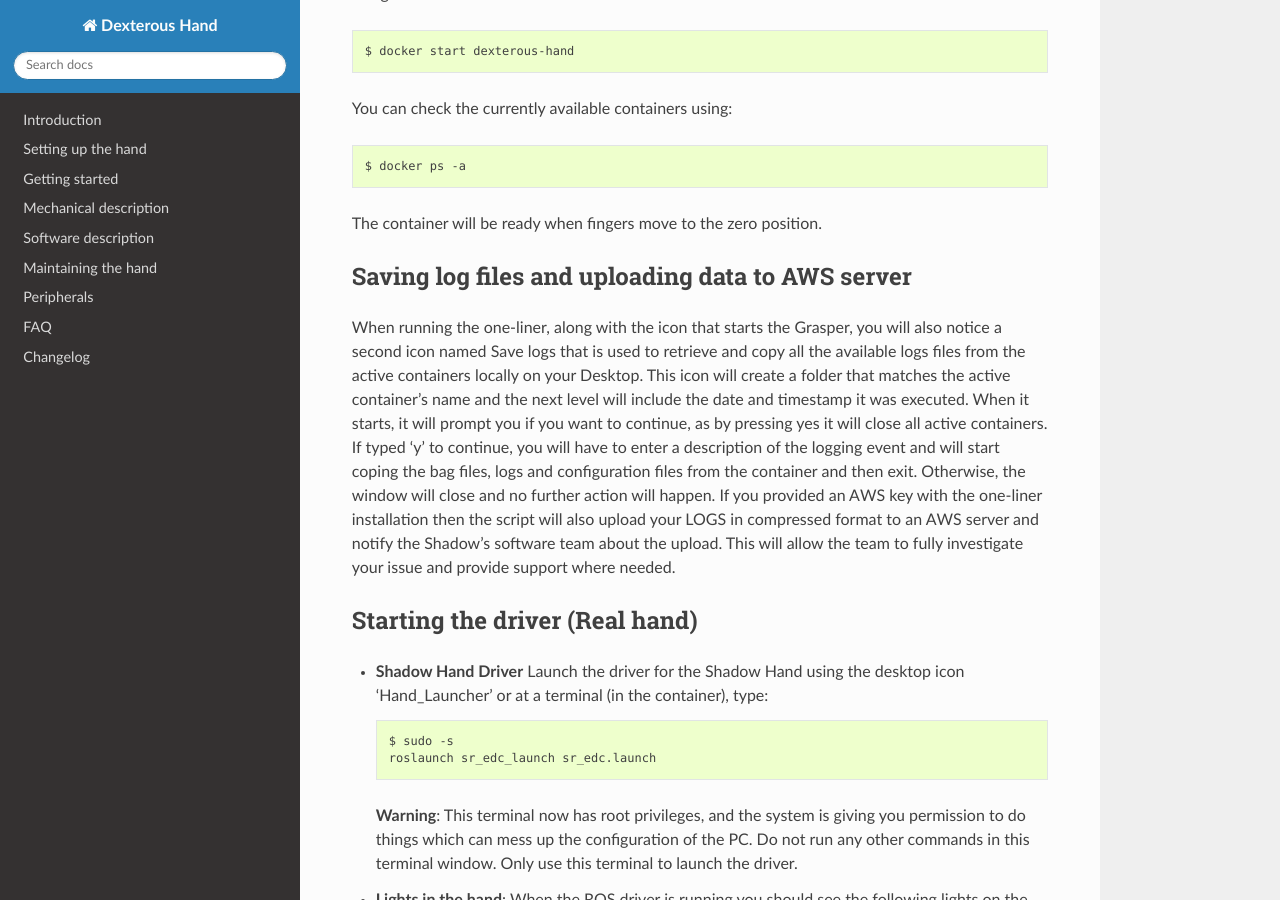
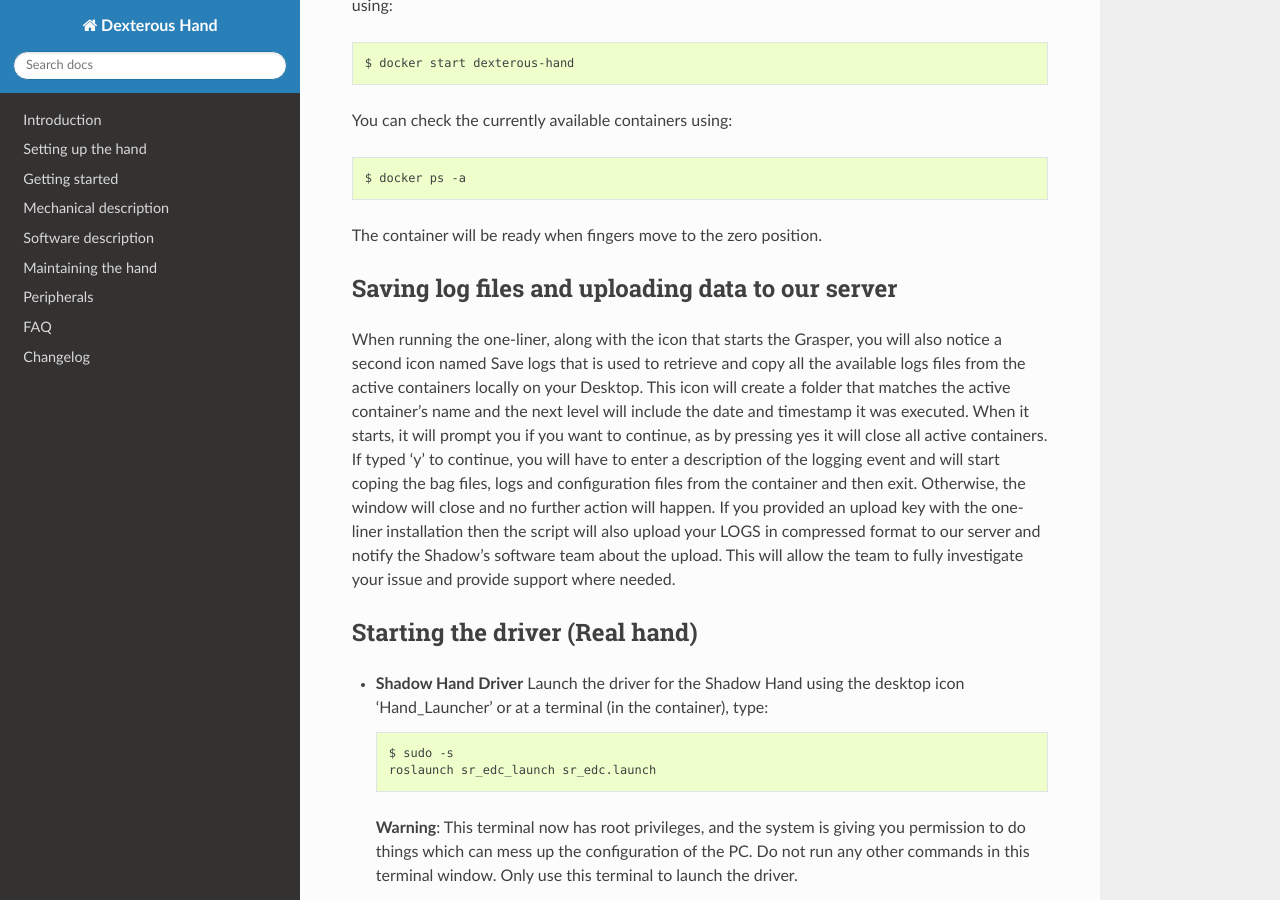
Before and after one commit to shadow-robot/sr_dexterous_hand_documentation, a Sphinx documentation site: the page built from docs/user_guide/3_getting_started.md, in a window 1280 px wide and 900 px high, scrolled down 3580 px. Built offline with Sphinx 7.4.7 and the Read the Docs theme 2.0.0, drawn with Linux system fonts in a browser that asks for light colours; some of the changed text lies outside the part shown.

Commit message:
addressing pr

````diff
--- a/docs/user_guide/3_getting_started.md
+++ b/docs/user_guide/3_getting_started.md
@@ -40,9 +40,9 @@
   ```
   In the above example, ‘enp0s25’ is the interface ID that is needed.
 
-* **Get AWS login credentials**
+* **Get ROS Upload login credentials**
 
-  If you want to upload technical logged data (ROS logs, backtraces, crash dumps etc.) to AWS server and notify the Shadow's software team to investigate your bug then you need to enable AWS uploading in the one-liner. In order to use this option you need to obtain a unique AWS key by emailing sysadmin@shadowrobot.com. When you receive the key you can use it when running the one-liner installation tool. To enable the AWS uploading you need to add the command line option ```-ck true``` to the one-liner.
+  If you want to upload technical logged data (ROS logs, backtraces, crash dumps etc.) to our server and notify the Shadow's software team to investigate your bug then you need to enable logs uploading in the one-liner. In order to use this option you need to obtain a unique upload key by emailing sysadmin@shadowrobot.com. When you receive the key you can use it when running the one-liner installation tool. To enable the logs uploading you need to add the command line option ```-ck true``` to the one-liner.
 
 * **Check your hand configuration branch**:
 
@@ -53,7 +53,9 @@
 
 * **Run the one-liner**:
 
-  The one-liner will install Docker, pull the image from Docker Hub, and create and run a container with the parameters specified. In order to use it, use the following command (please remember to replace [EtherCAT interface ID] with your Interface ID and [sr_config_branch] with your unique sr_config branch):
+  The one-liner will install Docker, pull the image from Docker Hub, and create and run a container with the parameters specified. In order to use it, use the following command:
+
+  **Please remember to replace [EtherCAT interface ID] with your Interface ID and [sr_config_branch] with your unique sr_config branch**
 
   ROS Kinetic (Recommended):
   ```bash
@@ -64,7 +66,7 @@
   ```bash
   $ bash <(curl -Ls http://bit.do/launch-sh) -i shadowrobot/dexterous-hand:kinetic-release -n dexterous-hand -sn Hand_Launcher -e ens0s25 -b shadow_12345
   ```
-  Same as above but with AWS logs upload enabled
+  Same as above but with ROS logs upload enabled
   ```bash
   $ bash <(curl -Ls http://bit.do/launch-sh) -i shadowrobot/dexterous-hand:kinetic-release -n dexterous-hand -sn Hand_Launcher -e ens0s25 -b shadow_12345 -ck true
   ```
@@ -78,7 +80,7 @@
   ```bash
   $ bash <(curl -Ls http://bit.do/launch-sh) -i shadowrobot/dexterous-hand:indigo-release -n dexterous-hand -sn Hand_Launcher -e ens0s25 -b shadow_12345
   ```
-  Same as above but with AWS logs upload enabled
+  Same as above but with ROS logs upload enabled
   ```bash
   $ bash <(curl -Ls http://bit.do/launch-sh) -i shadowrobot/dexterous-hand:indigo-release -n dexterous-hand -sn Hand_Launcher -e ens0s25 -b shadow_12345 -ck true
   ```
@@ -131,8 +133,8 @@
 
 The container will be ready when fingers move to the zero position.
 
-## Saving log files and uploading data to AWS server
-When running the one-liner, along with the icon that starts the Grasper, you will also notice a second icon named Save logs that is used to retrieve and copy all the available logs files from the active containers locally on your Desktop. This icon will create a folder that matches the active container's name and the next level will include the date and timestamp it was executed. When it starts, it will prompt you if you want to continue, as by pressing yes it will close all active containers. If typed 'y' to continue, you will have to enter a description of the logging event and will start coping the bag files, logs and configuration files from the container and then exit. Otherwise, the window will close and no further action will happen. If you provided an AWS key with the one-liner installation then the script will also upload your LOGS in compressed format to an AWS server and notify the Shadow's software team about the upload. This will allow the team to fully investigate your issue and provide support where needed.
+## Saving log files and uploading data to our server
+When running the one-liner, along with the icon that starts the Grasper, you will also notice a second icon named Save logs that is used to retrieve and copy all the available logs files from the active containers locally on your Desktop. This icon will create a folder that matches the active container's name and the next level will include the date and timestamp it was executed. When it starts, it will prompt you if you want to continue, as by pressing yes it will close all active containers. If typed 'y' to continue, you will have to enter a description of the logging event and will start coping the bag files, logs and configuration files from the container and then exit. Otherwise, the window will close and no further action will happen. If you provided an upload key with the one-liner installation then the script will also upload your LOGS in compressed format to our server and notify the Shadow's software team about the upload. This will allow the team to fully investigate your issue and provide support where needed.
 
 ## Starting the driver (Real hand)
 
````
Also changed, not shown: other parts of docs/user_guide/3_getting_started.md (+1 -1 lines).
